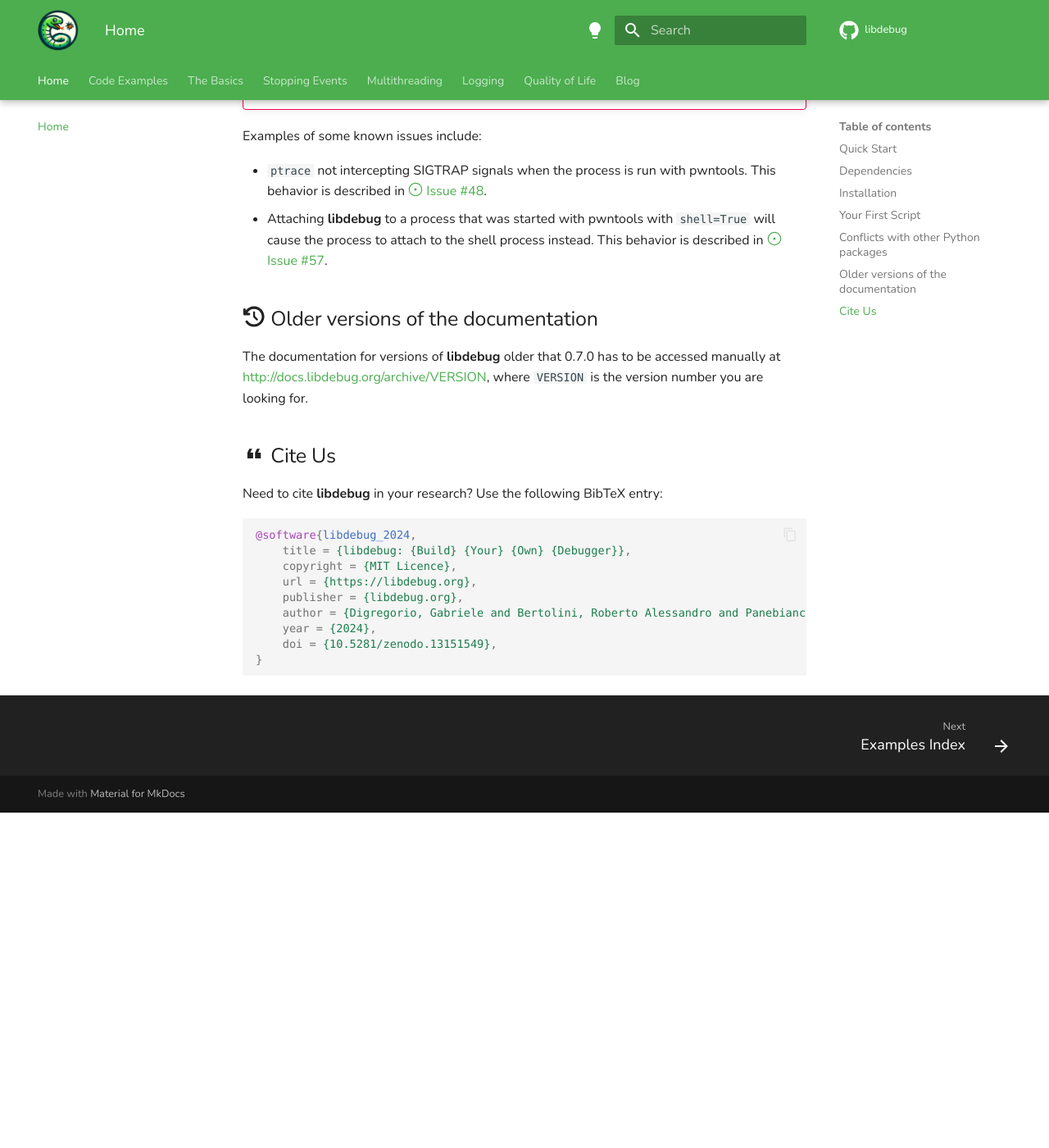
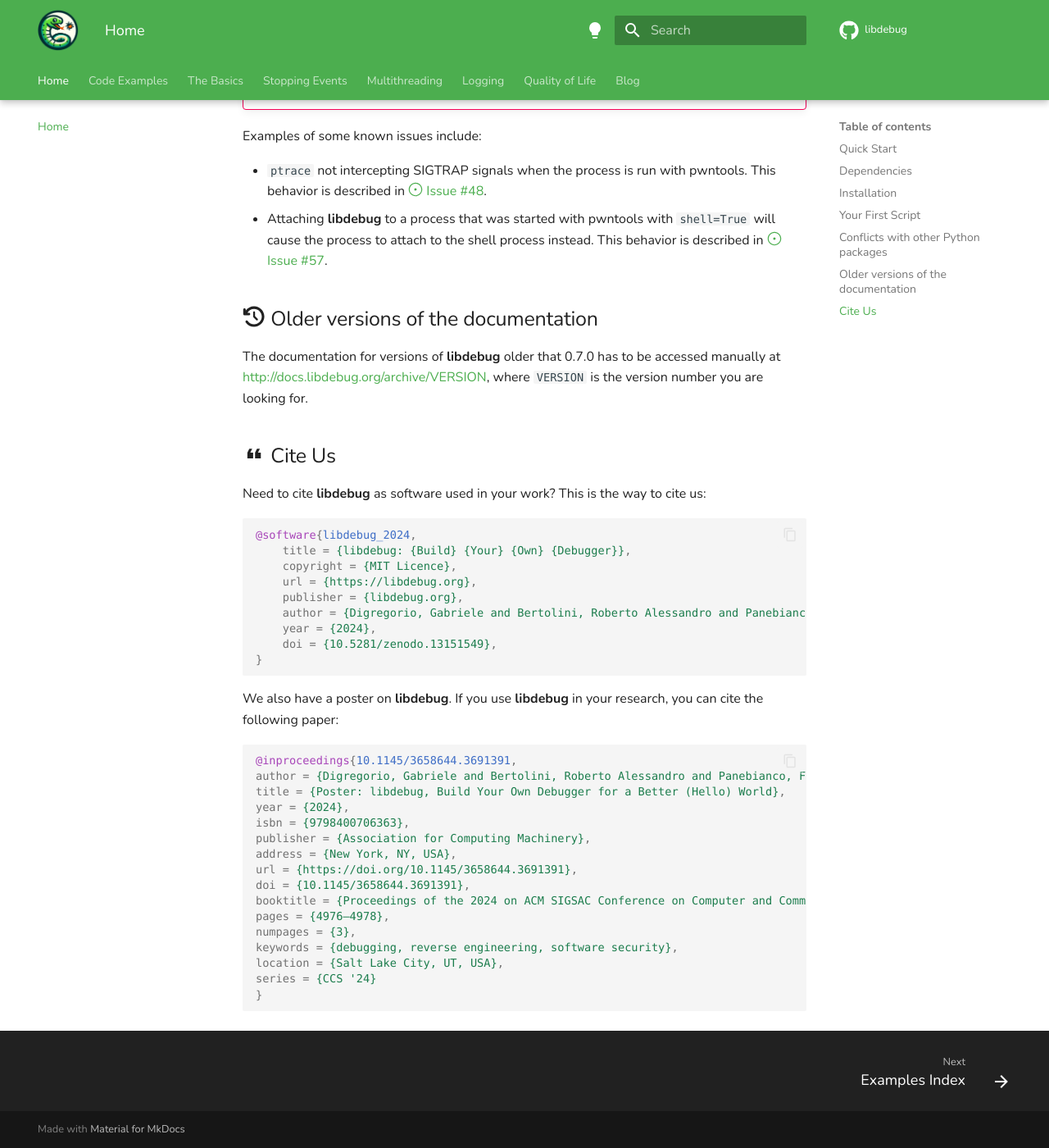
Before and after one commit to libdebug/libdebug, an MkDocs documentation site: the page built from docs/index.md, in a window 1280 px wide and 1400 px high, scrolled down 2261 px. Shown: the whole window at 82% size. Built offline with MkDocs 1.6.1 and Material for MkDocs 9.7.7, drawn with Linux system fonts in a browser that asks for light colours; some web fonts are replaced; comment, search, counter and statistics services are not loaded; the version menu is left out; before the commit the page ends 3252 px from its top, so only the background shows below that.

Commit message:
docs: Added new citation info for the ACM CCS 24 Poster

````diff
--- a/docs/index.md
+++ b/docs/index.md
@@ -107,7 +107,7 @@ Examples of some known issues include:
 The documentation for versions of **libdebug** older that 0.7.0 has to be accessed manually at [http://docs.libdebug.org/archive/VERSION](http://docs.libdebug.org/archive/VERSION), where `VERSION` is the version number you are looking for.
 
 ## :material-format-quote-open: Cite Us
-Need to cite **libdebug** in your research? Use the following BibTeX entry:
+Need to cite **libdebug** as software used in your work? This is the way to cite us:
 
 ```bibtex
 @software{libdebug_2024,
@@ -120,3 +120,24 @@ Need to cite **libdebug** in your research? Use the following BibTeX entry:
     doi = {10.5281/zenodo.13151549},
 }
 ```
+
+We also have a poster on **libdebug**. If you use **libdebug** in your research, you can cite the following paper:
+
+```bibtex
+@inproceedings{10.1145/3658644.3691391,
+author = {Digregorio, Gabriele and Bertolini, Roberto Alessandro and Panebianco, Francesco and Polino, Mario},
+title = {Poster: libdebug, Build Your Own Debugger for a Better (Hello) World},
+year = {2024},
+isbn = {9798400706363},
+publisher = {Association for Computing Machinery},
+address = {New York, NY, USA},
+url = {https://doi.org/10.1145/3658644.3691391},
+doi = {10.1145/3658644.3691391},
+booktitle = {Proceedings of the 2024 on ACM SIGSAC Conference on Computer and Communications Security},
+pages = {4976–4978},
+numpages = {3},
+keywords = {debugging, reverse engineering, software security},
+location = {Salt Lake City, UT, USA},
+series = {CCS '24}
+}
+```
````
Also changed, not shown: README.md (+26 -7 lines), docs/blog/posts/14-10-24-08-00.md (+1 -0 lines).
